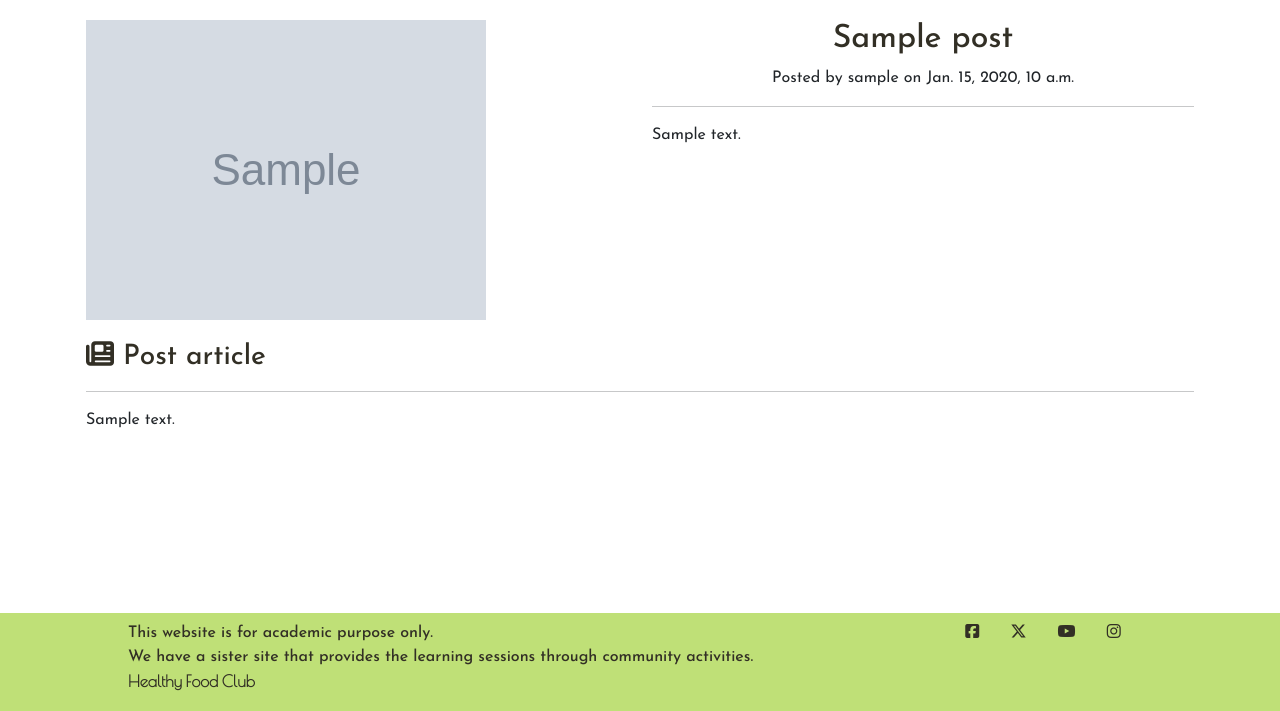
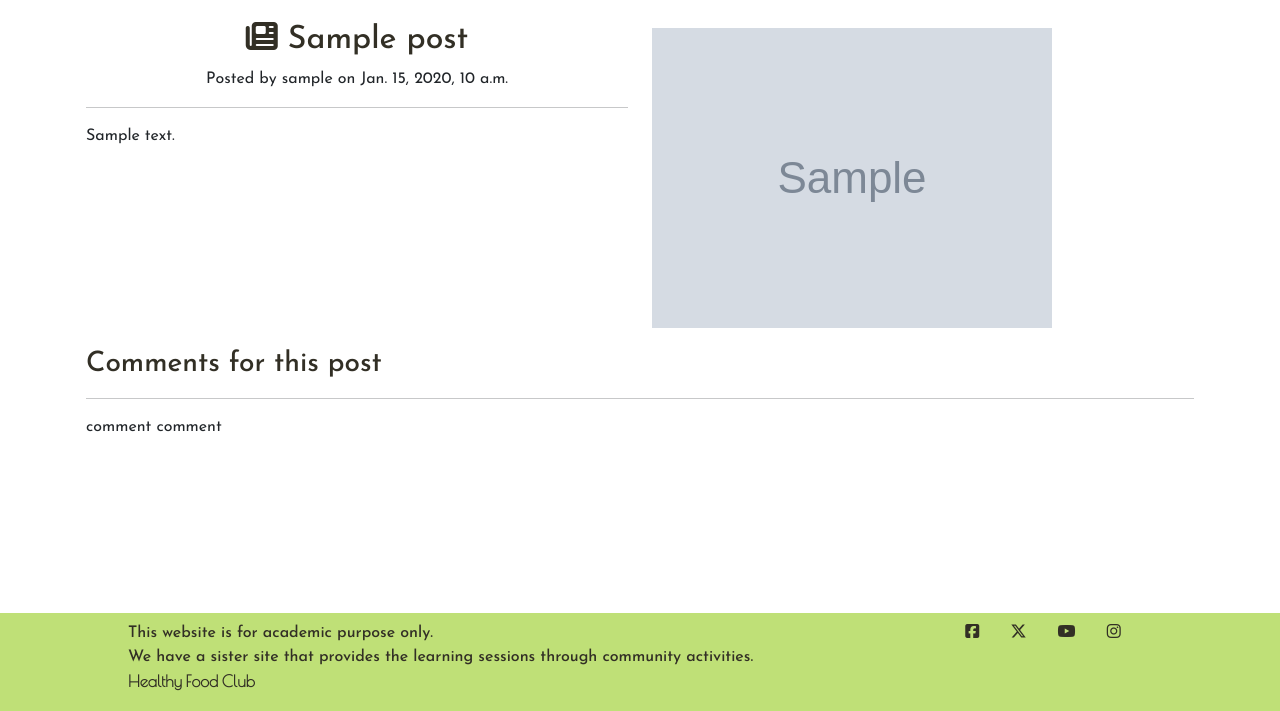
Before and after one commit to AtsukoCoffey/healthy-food-recipes, a Django app: a page that uses posts/templates/posts/post_detail.html in a window 1280 px wide. Shown: the part 89-800 px from the top of the page. Run offline with Django 4.2, Linux system fonts and the light colour scheme; tables that the repository leaves empty hold one stand-in row (values such as "Sample post"); grey boxes marked "Sample" are stand-in pictures; parts of the project's set-up code (start-up, migrations or seed data) failed here and were passed over; some libraries are stand-ins or nearby versions.

Commit message:
style: Post detail page adjust layout

```diff
--- a/posts/templates/posts/post_detail.html
+++ b/posts/templates/posts/post_detail.html
@@ -8,13 +8,10 @@
     <!-- Post's image, title and some information -->
     <div class="row mt-3 p-1">
         <div class="col-md-8 col-lg-6">
-            <img src="{{ post.image.url }}" alt="{{ post.image_alt }}" class="recipe-pic">
-        </div>
-        <div class="col-md-4 col-lg-6">
-            <h2 class="text-center">{{post.title}}</h2>
+            <h2 class="text-center"><i class="fa-solid fa-newspaper"></i> {{post.title}}</h2>
             <p class="text-center">Posted by {{post.user}} on {{post.posted_date}}</p>
             <hr>
-            <p>{{ post.post_body }} </p>
+            <p>{{ post.post_body|safe }} </p>
 
             <!-- If post's user display Edit/Delete button -->
             {% if request.user == post.user %}
@@ -24,13 +21,16 @@
             </div>
             {% endif %}
         </div>
+        <div class="col-md-4 col-lg-6 mt-2">
+            <img src="{{ post.image.url }}" alt="{{ post.image_alt }}" class="recipe-pic">
+        </div>
     </div>
     <!-- post's article -->
     <div class="row">
         <div class="col-md-12 p-3">
-            <h3><i class="fa-solid fa-newspaper"></i> Post article</h3>
+            <h3> Comments for this post </h3>
             <hr>
-            <p class="card-text">{{post.post_body|safe}}</p>
+            <p class="card-text">comment comment</p>
         </div>
     </div>
 </div>
--- a/posts/templates/posts/posts.html
+++ b/posts/templates/posts/posts.html
@@ -13,7 +13,7 @@
             <div class="card m-3" style="width: 18rem;">
                 <img src="{{post.image.url}}" class="card-img-top" alt="{{post.image_alt}}">
                 <div class="card-body">
-                    <h2 class="card-title">{{post.title}}</h2>
+                    <h2 class="card-title">{{post.title|truncatechars:60}}</h2>
                     <p class="card-text">{{post.post_body|truncatechars:100}}</p>
                 </div>
             </div>
```
